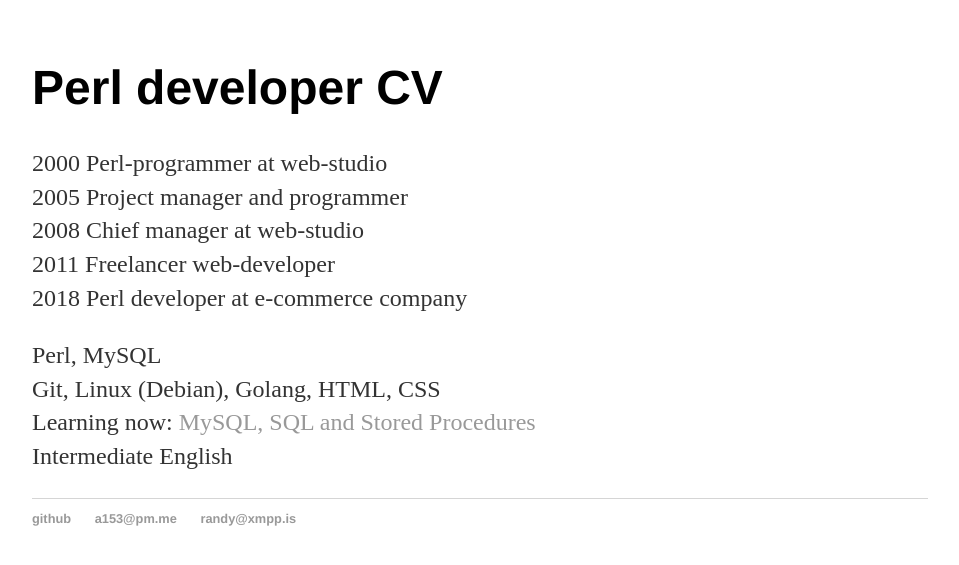
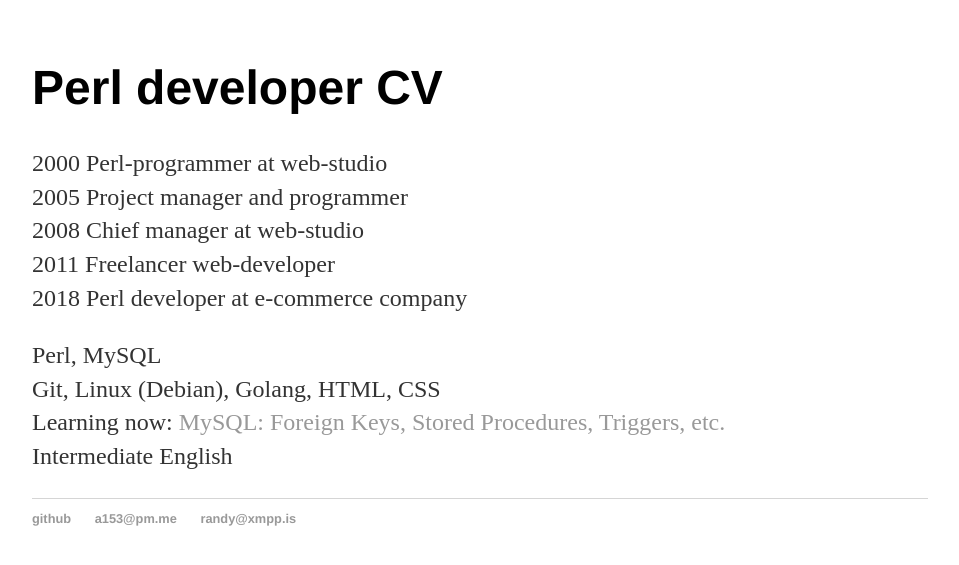
Before and after one commit to aa153/aa153.github.io, a Jekyll site: the page built from index.html, in a window 1280 px wide. Shown: the top 565 px of the page, without its empty margins (160-1119 px from the left). Built offline with Jekyll 4.4.1, drawn with Linux system fonts in a browser that asks for light colours.

Commit message:
Update index.html

```diff
--- a/index.html
+++ b/index.html
@@ -17,7 +17,7 @@ title: Perl developer resume
 	<p>
 		Perl, MySQL<br>
 		Git, Linux (Debian), Golang, HTML, CSS<br>
-		Learning now: <a href="https://www.udemy.com/course/mysql-and-sql-from-beginner-to-advanced/" target=_blank>MySQL, SQL and Stored Procedures</a><br>
+		Learning now: <a href="https://www.udemy.com/course/mysql-and-sql-from-beginner-to-advanced/" target=_blank>MySQL: Foreign Keys, Stored Procedures, Triggers, etc.</a><br>
 		Intermediate English<br>
 	</p>
 	</div><!-- /.blurb -->
```
